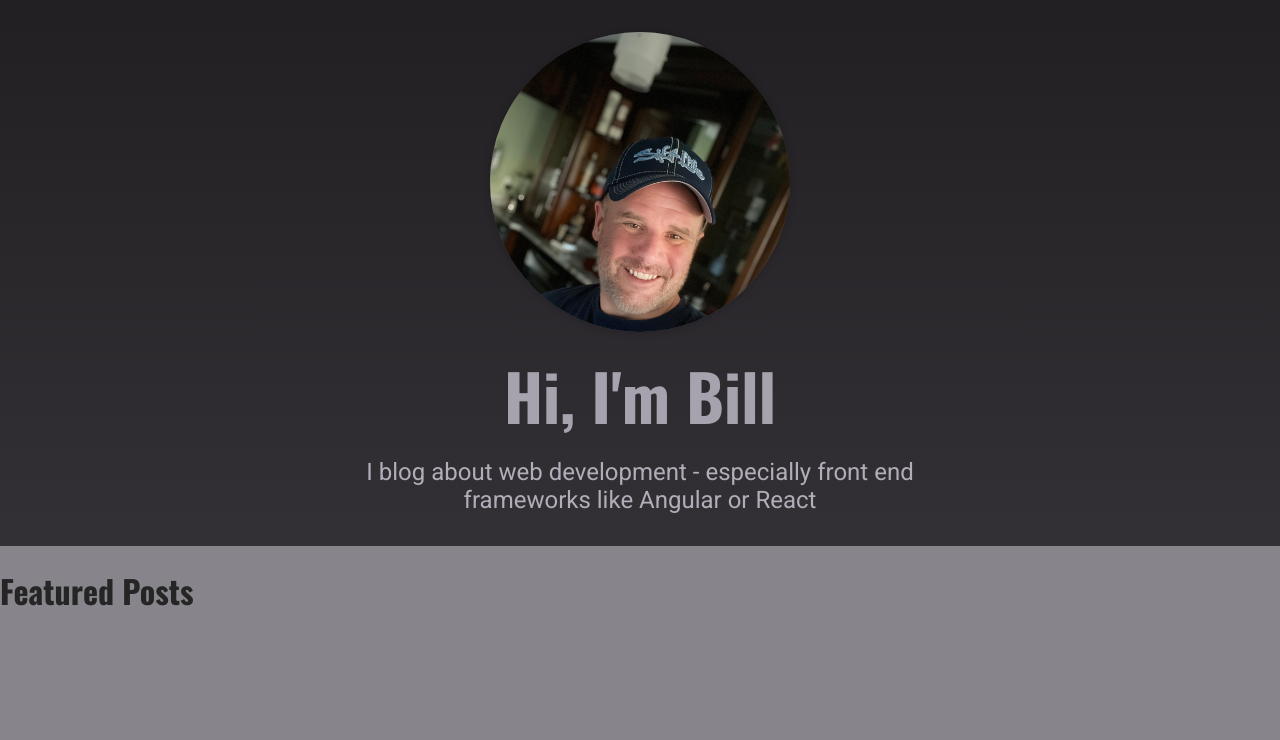
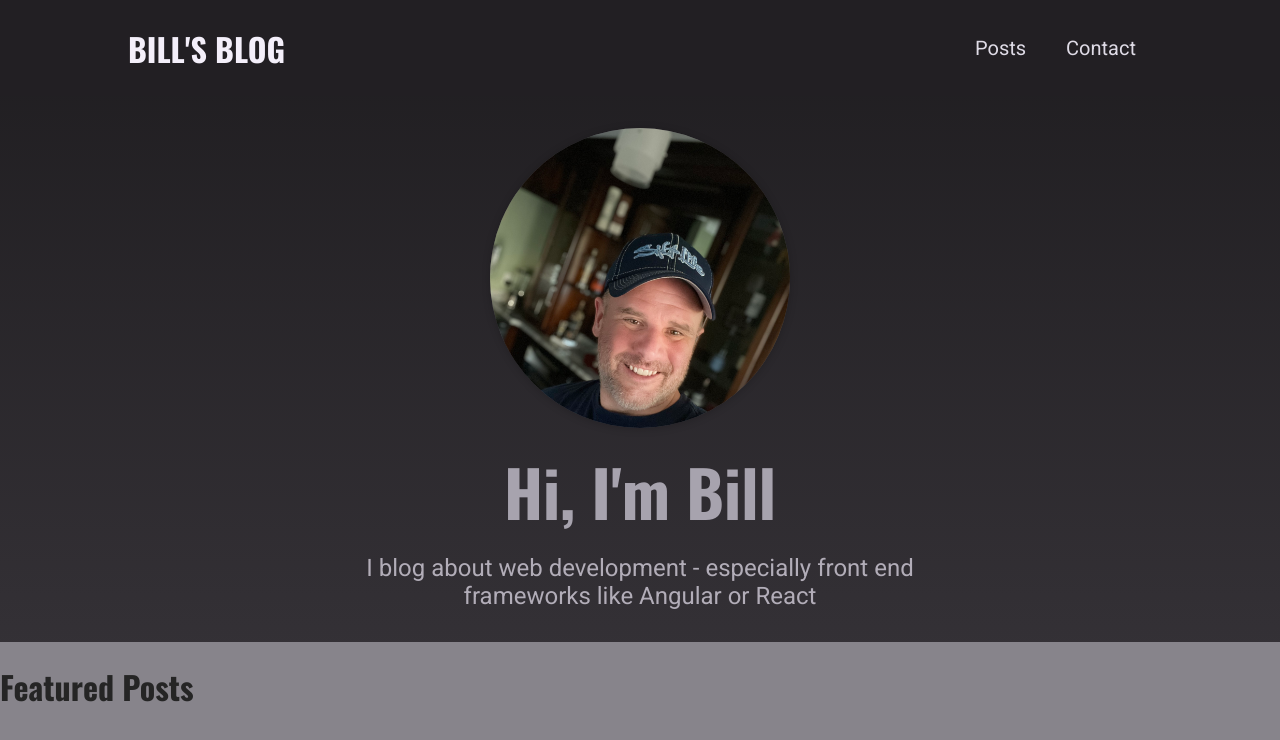
Before and after one commit to BillStephens2022/Blog-NextJS, a Next.js app: page / in a window 1280 px wide. Shown: the top 740 px of the page. Built offline with nearby package versions, Linux system fonts and the light colour scheme.

Commit message:
added navigation and logo components and styling

```diff
--- /dev/null
+++ b/components/layout/layout.js
@@ -0,0 +1,11 @@
+import { Fragment } from "react";
+import MainNavigation from "./main-navigation";
+
+function Layout(props) {
+    return <Fragment>
+        <MainNavigation />
+        <main>{props.children}</main>
+    </Fragment>
+}
+
+export default Layout;
--- /dev/null
+++ b/components/layout/logo.js
@@ -0,0 +1,7 @@
+import classes from "./logo.module.css";
+
+function Logo() {
+    return <div className={classes.logo}>Bill's Blog</div>
+}
+
+export default Logo;
--- /dev/null
+++ b/components/layout/logo.module.css
@@ -0,0 +1,13 @@
+.logo {
+  text-transform: uppercase;
+  font-size: var(--size-5);
+  font-weight: bold;
+  font-family: "Oswald", sans-serif;
+  color: var(--color-grey-50);
+}
+
+@media (min-width: 768px) {
+  .logo {
+    font-size: var(--size-8);
+  }
+}
--- /dev/null
+++ b/components/layout/main-navigation.js
@@ -0,0 +1,28 @@
+import Link from "next/link";
+import Logo from "./logo";
+import classes from "./main-navigation.module.css";
+
+function MainNavigation() {
+  return (
+    <header className={classes.header}>
+
+      <Link href="/">
+
+          <Logo />
+
+      </Link>
+      <nav>
+        <ul>
+          <li>
+            <Link href="/posts">Posts</Link>
+          </li>
+          <li>
+            <Link href="/contact">Contact</Link>
+          </li>
+        </ul>
+      </nav>
+    </header>
+  );
+}
+
+export default MainNavigation;
--- /dev/null
+++ b/components/layout/main-navigation.module.css
@@ -0,0 +1,42 @@
+.header {
+  width: 100%;
+  height: 6rem;
+  background-color: var(--color-grey-900);
+  display: flex;
+  justify-content: space-between;
+  align-items: center;
+  padding: 0 10%;
+}
+
+.header ul {
+  list-style: none;
+  display: flex;
+  align-items: baseline;
+  margin: 0;
+  padding: 0;
+}
+
+.header li {
+  margin: 0 var(--size-4);
+}
+
+.header a {
+  color: var(--color-grey-100);
+  font-size: var(--size-4);
+}
+
+.header a:hover,
+.header a:active,
+.header a.active {
+  color: var(--color-grey-200);
+}
+
+@media (min-width: 768px) {
+  .header ul {
+    gap: 0.5rem;
+  }
+
+  .header a {
+    font-size: var(--size-5);
+  }
+}
--- a/pages/_app.js
+++ b/pages/_app.js
@@ -1,7 +1,12 @@
-import '../styles/globals.css'
+import "../styles/globals.css";
+import Layout from "../components/layout/layout";
 
 function MyApp({ Component, pageProps }) {
-  return <Component {...pageProps} />
+  return (
+    <Layout>
+      <Component {...pageProps} />
+    </Layout>
+  );
 }
 
-export default MyApp
+export default MyApp;
```
Also changed, not shown: components/home-page/hero.module.css (indentation only).
